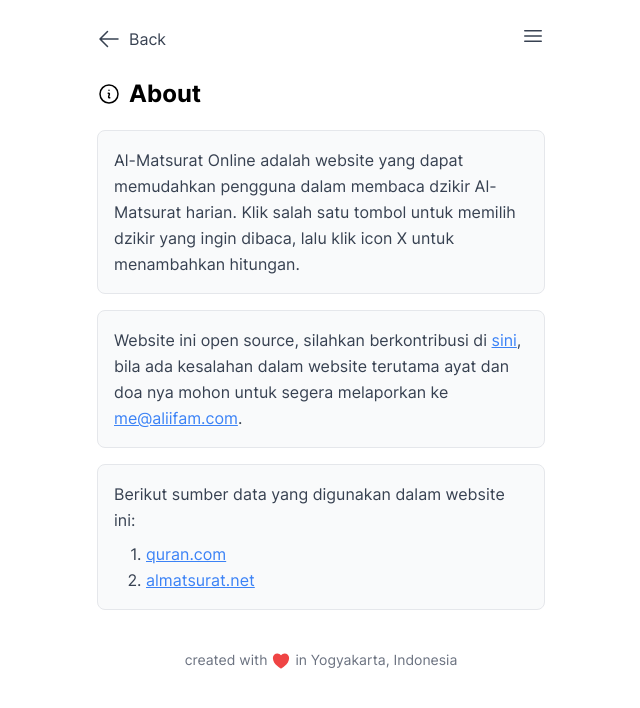
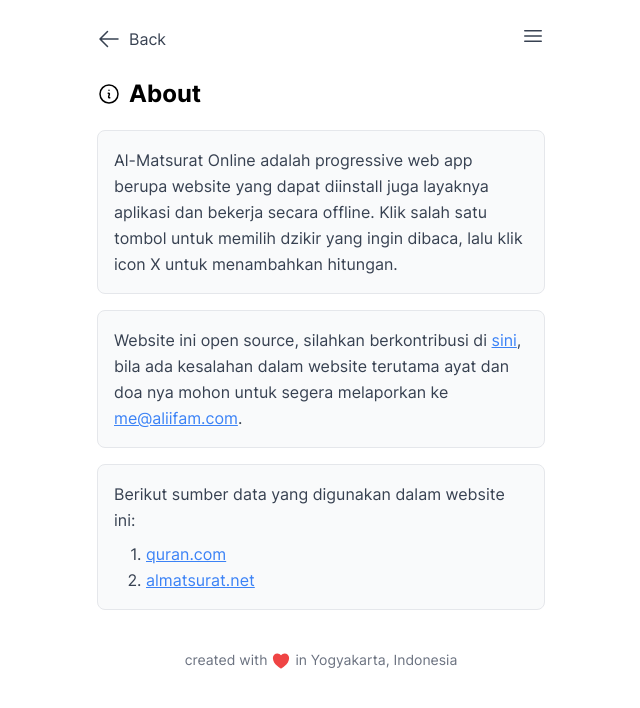
Before and after one commit to aliifam/almatsurat, a React (Vite) app: page /about in a window 1280 px wide. Shown: the top 708 px of the page, without its empty margins (319-959 px from the left). Built offline with nearby package versions, Linux system fonts and the light colour scheme.

Commit message:
feat: about pwa

```diff
--- a/src/pages/About.tsx
+++ b/src/pages/About.tsx
@@ -25,9 +25,10 @@ export const About = () => {
             : "bg-gray-50 text-gray-700"
         }`}
       >
-        Al-Matsurat Online adalah website yang dapat memudahkan pengguna dalam
-        membaca dzikir Al-Matsurat harian. Klik salah satu tombol untuk memilih
-        dzikir yang ingin dibaca, lalu klik icon X untuk menambahkan hitungan.
+        Al-Matsurat Online adalah progressive web app berupa website yang dapat
+        diinstall juga layaknya aplikasi dan bekerja secara offline. Klik salah
+        satu tombol untuk memilih dzikir yang ingin dibaca, lalu klik icon X
+        untuk menambahkan hitungan.
       </p>
 
       <p
```
